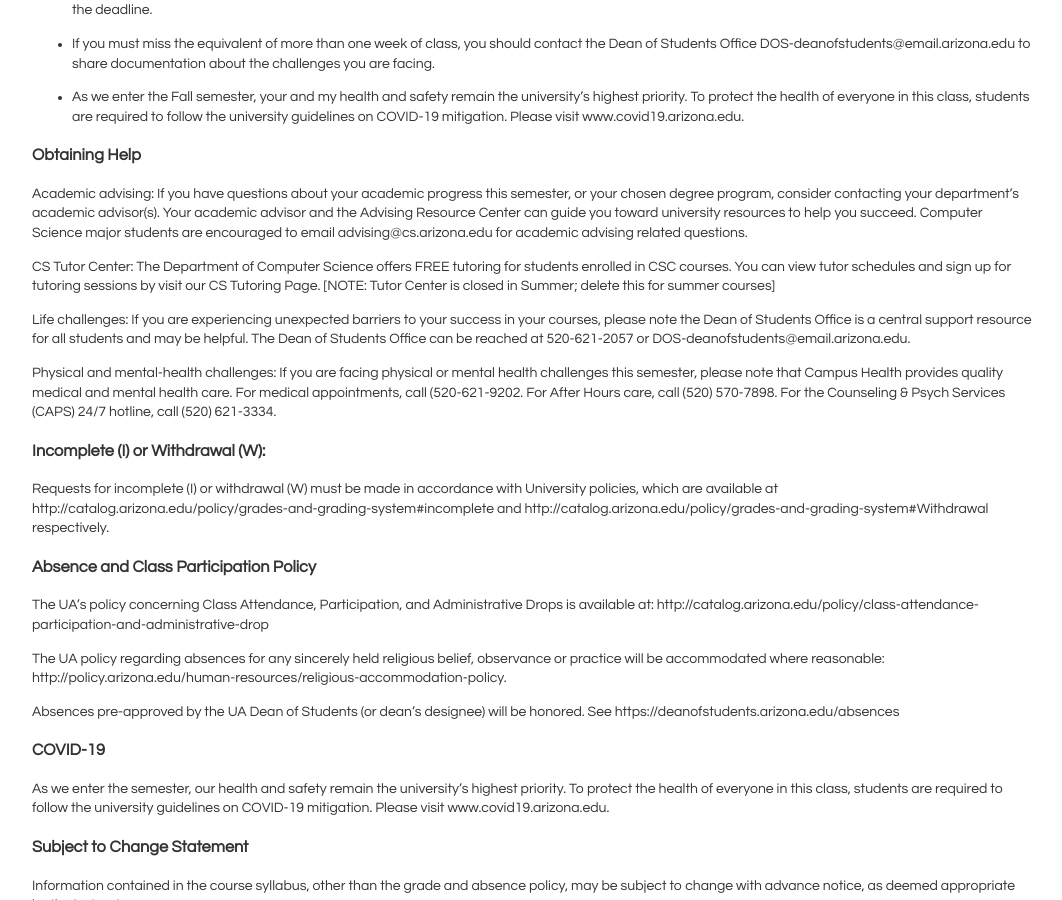
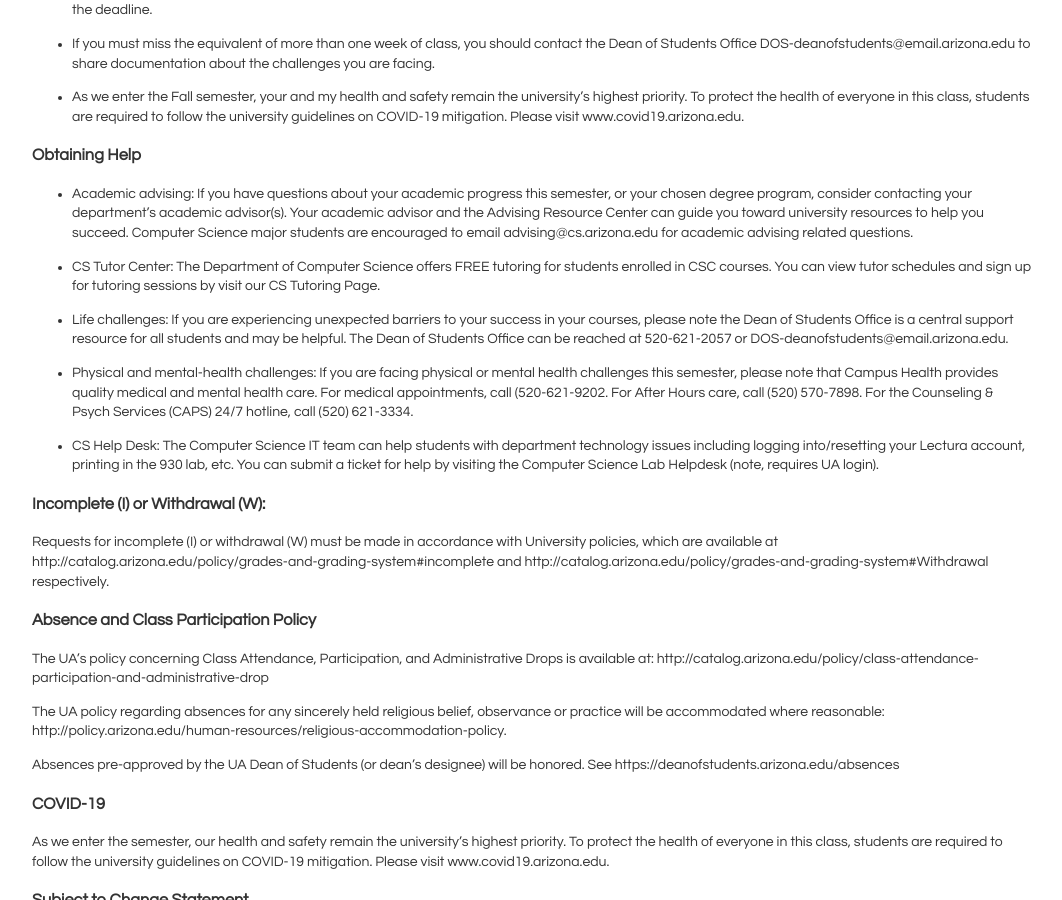
Before and after one commit to bddicken/cs110fall2022website, a Jekyll site: the page built from syllabus/index.md, in a window 1280 px wide and 900 px high, scrolled down 5080 px. Shown: the whole window, without its empty margins (108-1170 px from the left). Built offline with Jekyll 4.4.1, drawn with Linux system fonts in a browser that asks for light colours.

Commit message:
Addition to Syllabus

```diff
--- a/syllabus/index.md
+++ b/syllabus/index.md
@@ -310,13 +310,15 @@ Student Assistance and Advocacy information is available at [http://deanofstuden
 
 ### Obtaining Help
 
-Academic advising: If you have questions about your academic progress this semester, or your chosen degree program, consider contacting your department’s academic advisor(s).  Your academic advisor and the Advising Resource Center can guide you toward university resources to help you succeed. Computer Science major students are encouraged to email advising@cs.arizona.edu for academic advising related questions.
+* Academic advising: If you have questions about your academic progress this semester, or your chosen degree program, consider contacting your department’s academic advisor(s).  Your academic advisor and the Advising Resource Center can guide you toward university resources to help you succeed. Computer Science major students are encouraged to email advising@cs.arizona.edu for academic advising related questions.
 
-CS Tutor Center: The Department of Computer Science offers FREE tutoring for students enrolled in CSC courses. You can view tutor schedules and sign up for tutoring sessions by visit our CS Tutoring Page. [NOTE: Tutor Center is closed in Summer; delete this for summer courses]
+* CS Tutor Center: The Department of Computer Science offers FREE tutoring for students enrolled in CSC courses. You can view tutor schedules and sign up for tutoring sessions by visit our CS Tutoring Page.
 
-Life challenges: If you are experiencing unexpected barriers to your success in your courses, please note the Dean of Students Office is a central support resource for all students and may be helpful. The Dean of Students Office can be reached at 520-621-2057 or DOS-deanofstudents@email.arizona.edu.
+* Life challenges: If you are experiencing unexpected barriers to your success in your courses, please note the Dean of Students Office is a central support resource for all students and may be helpful. The Dean of Students Office can be reached at 520-621-2057 or DOS-deanofstudents@email.arizona.edu.
 
-Physical and mental-health challenges: If you are facing physical or mental health challenges this semester, please note that Campus Health provides quality medical and mental health care. For medical appointments, call (520-621-9202. For After Hours care, call (520) 570-7898. For the Counseling & Psych Services (CAPS) 24/7 hotline, call (520) 621-3334.
+* Physical and mental-health challenges: If you are facing physical or mental health challenges this semester, please note that Campus Health provides quality medical and mental health care. For medical appointments, call (520-621-9202. For After Hours care, call (520) 570-7898. For the Counseling & Psych Services (CAPS) 24/7 hotline, call (520) 621-3334.
+
+* CS Help Desk: The Computer Science IT team can help students with department technology issues including logging into/resetting your Lectura account, printing in the 930 lab, etc. You can submit a ticket for help by visiting the Computer Science Lab Helpdesk (note, requires UA login).
 
 ### Incomplete (I) or Withdrawal (W):
 
```
